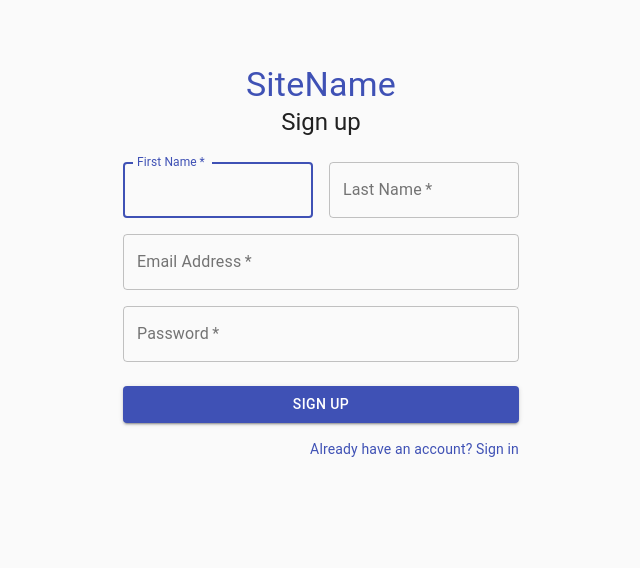
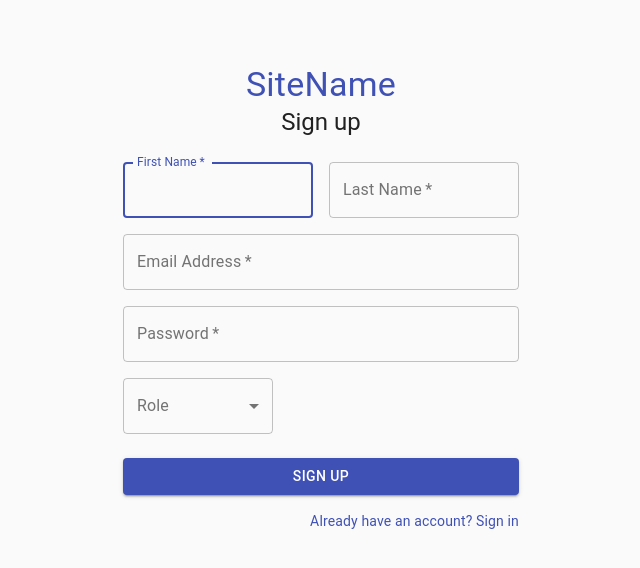
Before and after one commit to AbziBzi/JobOffers_API, a React (Create React App) app in the folder front/: page / in a window 1280 px wide. Shown: the top 568 px of the page, without its empty margins (319-959 px from the left). Built offline with nearby package versions, Linux system fonts and the light colour scheme.

Commit message:
signup and signin pages changed

```diff
--- a/front/src/components/SignInPage.js
+++ b/front/src/components/SignInPage.js
@@ -2,17 +2,21 @@ import React from 'react';
 import Button from '@material-ui/core/Button';
 import CssBaseline from '@material-ui/core/CssBaseline';
 import TextField from '@material-ui/core/TextField';
-import FormControlLabel from '@material-ui/core/FormControlLabel';
-import Checkbox from '@material-ui/core/Checkbox';
+import InputLabel from "@material-ui/core/InputLabel";
+import Select from "@material-ui/core/Select";
+import MenuItem from "@material-ui/core/MenuItem";
+import FormControl from "@material-ui/core/FormControl";
 import Link from '@material-ui/core/Link';
 import Grid from '@material-ui/core/Grid';
 import Typography from '@material-ui/core/Typography';
 import { makeStyles } from '@material-ui/core/styles';
 import Container from '@material-ui/core/Container';
-import { Route, BrowserRouter as Router } from "react-router-dom"
-import SignUpPage from "./SignUpPage"
 
 const useStyles = makeStyles((theme) => ({
+    formControl: {
+        marginTop: theme.spacing(2),
+        minWidth: 150
+    },
     paper: {
         marginTop: theme.spacing(8),
         display: 'flex',
@@ -68,6 +72,20 @@ function SignInPage() {
                         id="password"
                         autoComplete="current-password"
                     />
+                    <FormControl variant="outlined" className={classes.formControl}>
+                        <InputLabel id="demo-simple-select-outlined-label">Role</InputLabel>
+                        <Select
+                            labelId="demo-simple-select-outlined-label"
+                            id="demo-simple-select-outlined"
+                            label="Role"
+                        >
+                            <MenuItem value="">
+                                <em>None</em>
+                            </MenuItem>
+                            <MenuItem value={1}>Developer</MenuItem>
+                            <MenuItem value={2}>Employer</MenuItem>
+                        </Select>
+                    </FormControl>
                     <Button
                         type="submit"
                         fullWidth
--- a/front/src/components/SignUpPage.js
+++ b/front/src/components/SignUpPage.js
@@ -1,19 +1,21 @@
 import React from 'react';
-import Avatar from '@material-ui/core/Avatar';
 import Button from '@material-ui/core/Button';
 import CssBaseline from '@material-ui/core/CssBaseline';
 import TextField from '@material-ui/core/TextField';
-import FormControlLabel from '@material-ui/core/FormControlLabel';
-import Checkbox from '@material-ui/core/Checkbox';
 import Link from '@material-ui/core/Link';
 import Grid from '@material-ui/core/Grid';
-import Box from '@material-ui/core/Box';
-import LockOutlinedIcon from '@material-ui/icons/LockOutlined';
 import Typography from '@material-ui/core/Typography';
 import { makeStyles } from '@material-ui/core/styles';
 import Container from '@material-ui/core/Container';
+import InputLabel from "@material-ui/core/InputLabel";
+import Select from "@material-ui/core/Select";
+import MenuItem from "@material-ui/core/MenuItem";
+import FormControl from "@material-ui/core/FormControl";
 
 const useStyles = makeStyles((theme) => ({
+    formControl: {
+        minWidth: 150
+    },
     paper: {
         marginTop: theme.spacing(8),
         display: 'flex',
@@ -94,6 +96,22 @@ function SignUpPage() {
                                 autoComplete="current-password"
                             />
                         </Grid>
+                        <Grid item xs={12}>
+                            <FormControl variant="outlined" className={classes.formControl}>
+                                <InputLabel id="demo-simple-select-outlined-label">Role</InputLabel>
+                                <Select
+                                    labelId="demo-simple-select-outlined-label"
+                                    id="demo-simple-select-outlined"
+                                    label="Role"
+                                >
+                                    <MenuItem value="">
+                                        <em>None</em>
+                                    </MenuItem>
+                                    <MenuItem value={1}>Developer</MenuItem>
+                                    <MenuItem value={2}>Employer</MenuItem>
+                                </Select>
+                            </FormControl>
+                        </Grid>
                     </Grid>
                     <Button
                         type="submit"
@@ -103,12 +121,12 @@ function SignUpPage() {
                         className={classes.submit}
                     >
                         Sign Up
-          </Button>
+                    </Button>
                     <Grid container justify="flex-end">
                         <Grid item>
                             <Link href="#" variant="body2">
                                 Already have an account? Sign in
-              </Link>
+                            </Link>
                         </Grid>
                     </Grid>
                 </form>
```
Also changed, not shown: 1 other file (tests, documents, lock files or other folders).
